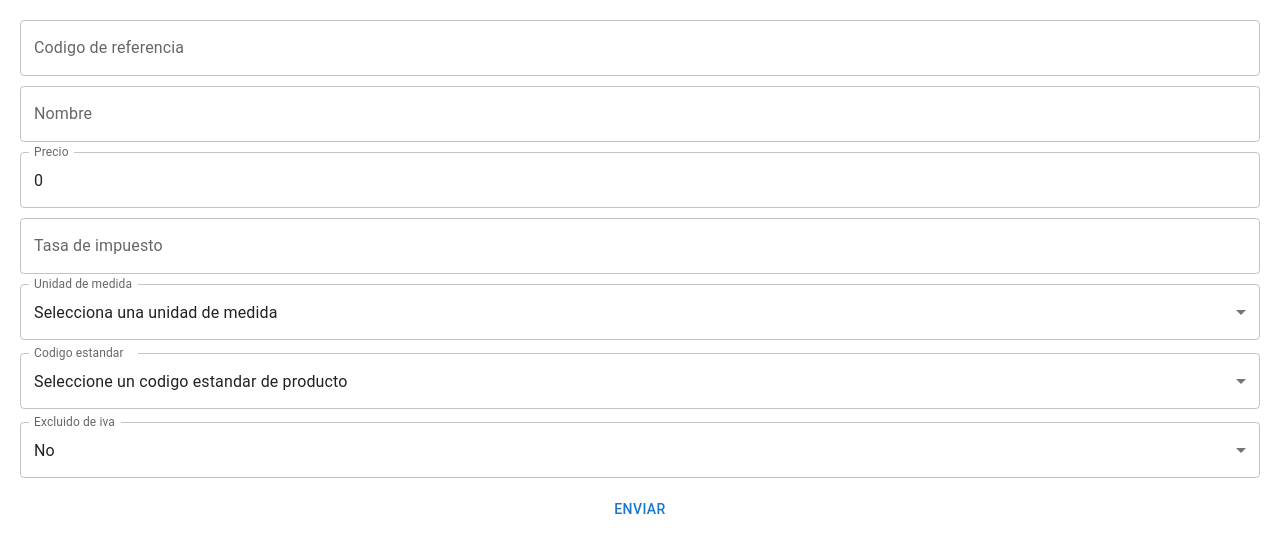
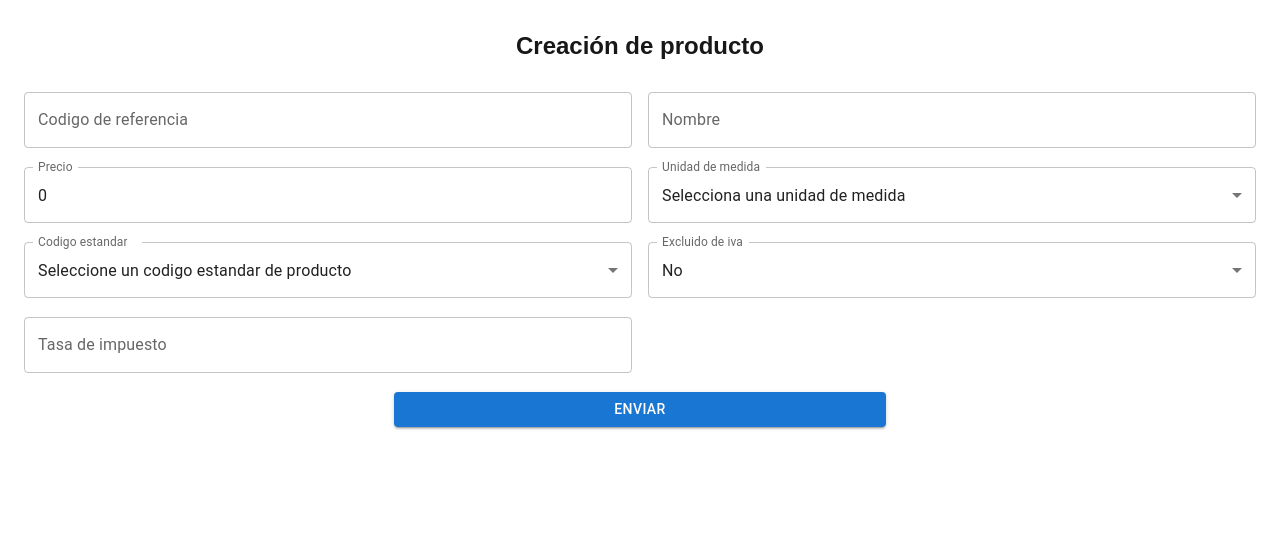
Before and after one commit to JuanC046/billing, a Next.js app: page /product in a window 1280 px wide. Shown: the top 552 px of the page. Built offline with nearby package versions, Linux system fonts and the light colour scheme.

Commit message:
Add CSS styles for product page layout and form structure

```diff
--- /dev/null
+++ b/src/app/product/page.module.css
@@ -0,0 +1,50 @@
+.container {
+    display: flex;
+    flex-direction: column;
+    align-items: center;
+    padding: 32px 24px;
+    gap: 32px;
+}
+
+.form {
+    display: grid;
+    grid-template-columns: repeat(2, 1fr);
+    grid-template-rows: repeat(6, 1fr);
+    gap: 16px;
+    width: 100%;
+}
+.code_reference{
+    grid-column: 1;
+    grid-row-start: 1;
+}
+.name {
+    grid-column: 2;
+    grid-row-start: 1;
+}
+.price{
+    grid-column: 1;
+    grid-row-start: 2;
+}
+.unit_measure_id{
+    grid-column: 2;
+    grid-row-start: 2;
+}
+.standard_code_id{
+    grid-column: 1;
+    grid-row-start: 3;
+}
+.is_excluded {
+    grid-column: 2;
+    grid-row-start: 3;
+}
+.tax_rate {
+    grid-column: 1;
+    grid-row-start: 4;
+}
+.button-submit {
+    grid-column: span 2 / span 2;
+    grid-row-start: 5;
+    justify-self: center;
+    width: 40%;
+    height: 60%;
+}
--- a/src/app/product/page.tsx
+++ b/src/app/product/page.tsx
@@ -1,5 +1,5 @@
 "use client";
-// import styles from "./Form.module.css";
+import styles from "./page.module.css";
 import Form from "next/form";
 import TextField from "@mui/material/TextField";
 import Button from "@mui/material/Button";
@@ -16,10 +16,10 @@ import { itemSchema } from "@/schemas/item";
 
 import useForm from "@/hooks/useForm";
 
-interface Withholding_taxSchema {
+interface WithholdingtaxInterface {
     code: number;
     withholding_tax_rate: number;
-    [key: string]: string | number | Withholding_taxSchema[] | undefined;
+    // [key: string]: string | number | WithholdingtaxInterface[] | undefined;
 }
 interface FormDataInteface {
     code_reference: string;
@@ -30,7 +30,7 @@ interface FormDataInteface {
     standard_code_id: number;
     is_excluded: number;
     tribute_id: number;
-    withholding_taxes?: Withholding_taxSchema[];
+    withholding_taxes?: WithholdingtaxInterface[];
 }
 const initialFormData: FormDataInteface = {
     code_reference: "",
@@ -68,18 +68,9 @@ export default function ProductPage() {
         initialFormErrors
     );
     return (
-        <Form
-            action=""
-            style={{
-                display: "flex",
-                flexDirection: "column",
-                backgroundColor: "white",
-                padding: "20px",
-                borderRadius: "10px",
-                gap: "10px",
-            }}
-            onSubmit={handleSubmit}
-        >
+        <main className={styles.container}>
+            <h2>Creación de producto</h2>
+            <Form action="" className={styles.form} onSubmit={handleSubmit}>
                 <TextField
                     label="Codigo de referencia"
                     name="code_reference"
@@ -89,6 +80,7 @@ export default function ProductPage() {
                     error={Boolean(formErrors["code_reference"])}
                     helperText={formErrors["code_reference"]}
                     type="number"
+                    className={styles["code_reference"]}
                 />
                 <TextField
                     label="Nombre"
@@ -99,6 +91,7 @@ export default function ProductPage() {
                     error={Boolean(formErrors["name"])}
                     helperText={formErrors["name"]}
                     type="text"
+                    className={styles["name"]}
                 />
                 <TextField
                     label="Precio"
@@ -109,19 +102,15 @@ export default function ProductPage() {
                     error={Boolean(formErrors["price"])}
                     helperText={formErrors["price"]}
                     type="number"
+                    className={styles["price"]}
                 />
-            <TextField
-                label="Tasa de impuesto"
-                name="tax_rate"
-                value={formData["tax_rate"]}
-                onChange={handleChange}
-                onBlur={handleBlur}
-                error={Boolean(formErrors["tax_rate"])}
-                helperText={formErrors["tax_rate"]}
-                type="number"
-            />
-            <FormControl fullWidth>
-                <InputLabel id="unit_measure_id">Unidad de medida</InputLabel>
+                <FormControl
+                    className={styles["unit_measure_id"]}
+                    error={Boolean(formErrors["unit_measure_id"])}
+                >
+                    <InputLabel id="unit_measure_id">
+                        Unidad de medida
+                    </InputLabel>
                     <Select
                         labelId="unit_measure_id"
                         id="unit_measure_id"
@@ -141,10 +130,18 @@ export default function ProductPage() {
                             </MenuItem>
                         ))}
                     </Select>
-                <FormHelperText>{formErrors["unit_measure_id"]}</FormHelperText>
+                    <FormHelperText>
+                        {formErrors["unit_measure_id"]}
+                    </FormHelperText>
                 </FormControl>
-            <FormControl fullWidth>
-                <InputLabel id="standard_code_id">Codigo estandar</InputLabel>
+                <FormControl
+                    className={styles["standard_code_id"]}
+                    error={Boolean(formErrors["standard_code_id"])}
+                    fullWidth
+                >
+                    <InputLabel id="standard_code_id">
+                        Codigo estandar
+                    </InputLabel>
                     <Select
                         labelId="standard_code_id"
                         id="standard_code_id"
@@ -168,7 +165,11 @@ export default function ProductPage() {
                         {formErrors["standard_code_id"]}
                     </FormHelperText>
                 </FormControl>
-            <FormControl fullWidth>
+                <FormControl
+                    className={styles["is_excluded"]}
+                    error={Boolean(formErrors["is_excluded"])}
+                    fullWidth
+                >
                     <InputLabel id="is_excluded">Excluido de iva</InputLabel>
                     <Select
                         labelId="is_excluded"
@@ -183,9 +184,30 @@ export default function ProductPage() {
                         <MenuItem value={0}>No</MenuItem>
                         <MenuItem value={1}>Si</MenuItem>
                     </Select>
-                <FormHelperText>{formErrors["is_excluded"]}</FormHelperText>
+                    <FormHelperText classes={styles["helper-text"]}>
+                        {formErrors["is_excluded"]}
+                    </FormHelperText>
                 </FormControl>
-            <Button type="submit">Enviar</Button>
+                <TextField
+                    label="Tasa de impuesto"
+                    name="tax_rate"
+                    value={formData["tax_rate"]}
+                    onChange={handleChange}
+                    onBlur={handleBlur}
+                    error={Boolean(formErrors["tax_rate"])}
+                    helperText={formErrors["tax_rate"]}
+                    type="number"
+                    className={styles["tax_rate"]}
+                />
+                <Button
+                    variant="contained"
+                    color="primary"
+                    className={styles["button-submit"]}
+                    type="submit"
+                >
+                    Enviar
+                </Button>
             </Form>
+        </main>
     );
 }
```
Lines whose indentation alone changed are shown as unchanged.
